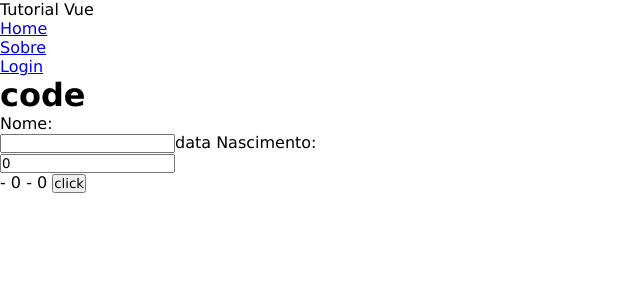
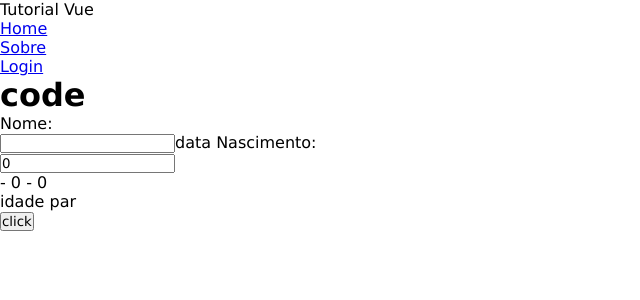
Before and after one commit to vicdant1/revue, a Vue app in the folder tutorial-vue/: page / in a window 1280 px wide. Shown: the top 300 px of the page, without its empty margins (0-640 px from the left). Built offline with nearby package versions, Linux system fonts and the light colour scheme.

Commit message:
using computed

```diff
--- a/tutorial-vue/src/components/User.vue
+++ b/tutorial-vue/src/components/User.vue
@@ -11,11 +11,14 @@
 
   {{ person.nome }} - {{ person.dataNascimento }} - {{ person.idade }}
 
+  <div v-if="computedValue">idade par</div>
+  <div v-else>idade impar</div>
+
   <button @click="calcAge">click</button>
 </template>
 
 <script setup>
-import { onMounted, reactive } from 'vue';
+import { computed, onMounted, reactive } from 'vue';
 
 // import { ref } from 'vue';
 
@@ -38,6 +41,11 @@ onMounted(() => {
   // can be asynchronous
 })
 
+// new way to work with computed
+const computedValue = computed(() => {
+  return person.dataNascimento % 2 == 0
+})
+
 </script>
 
 <style lang="scss" scoped>
```
